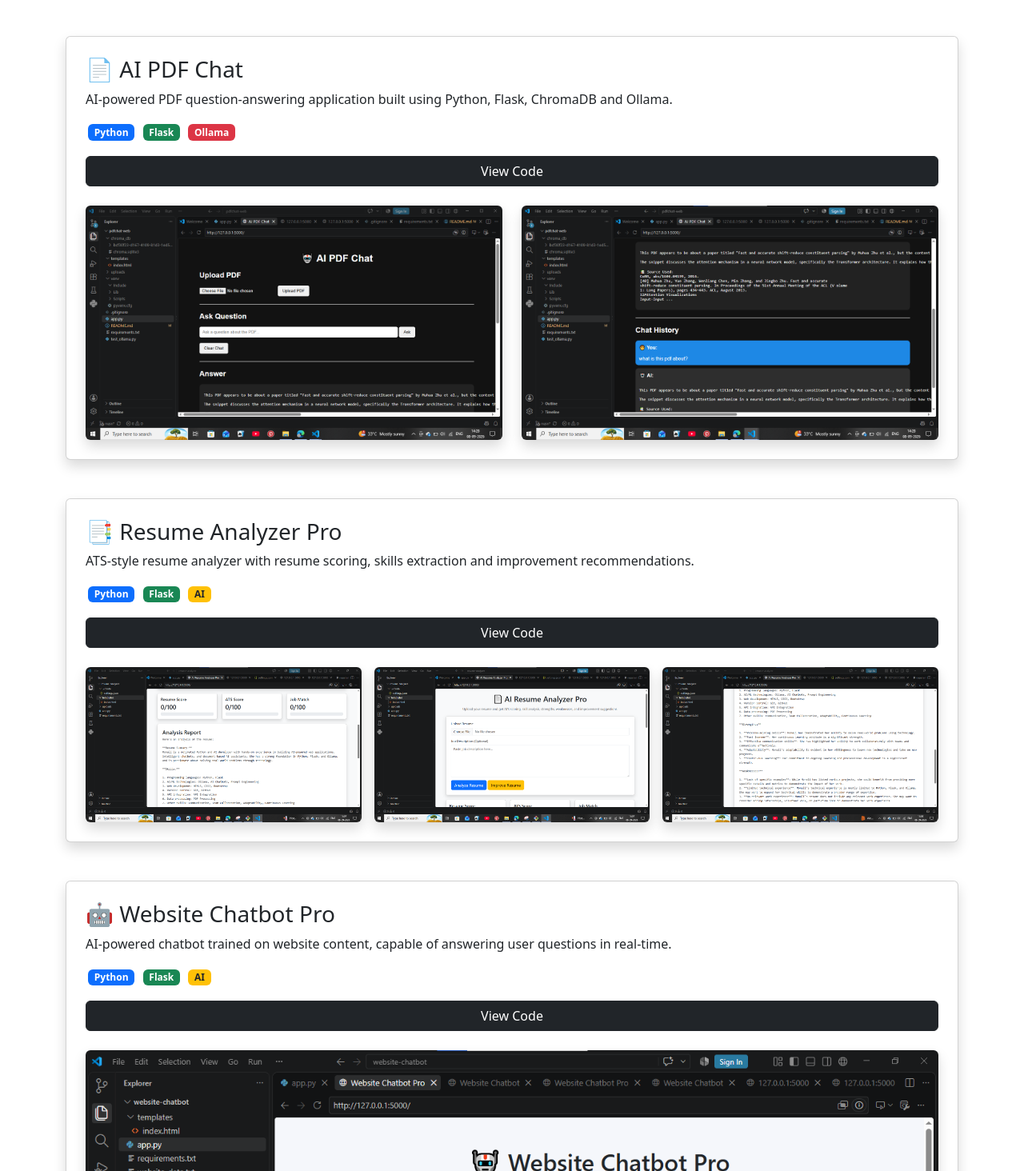
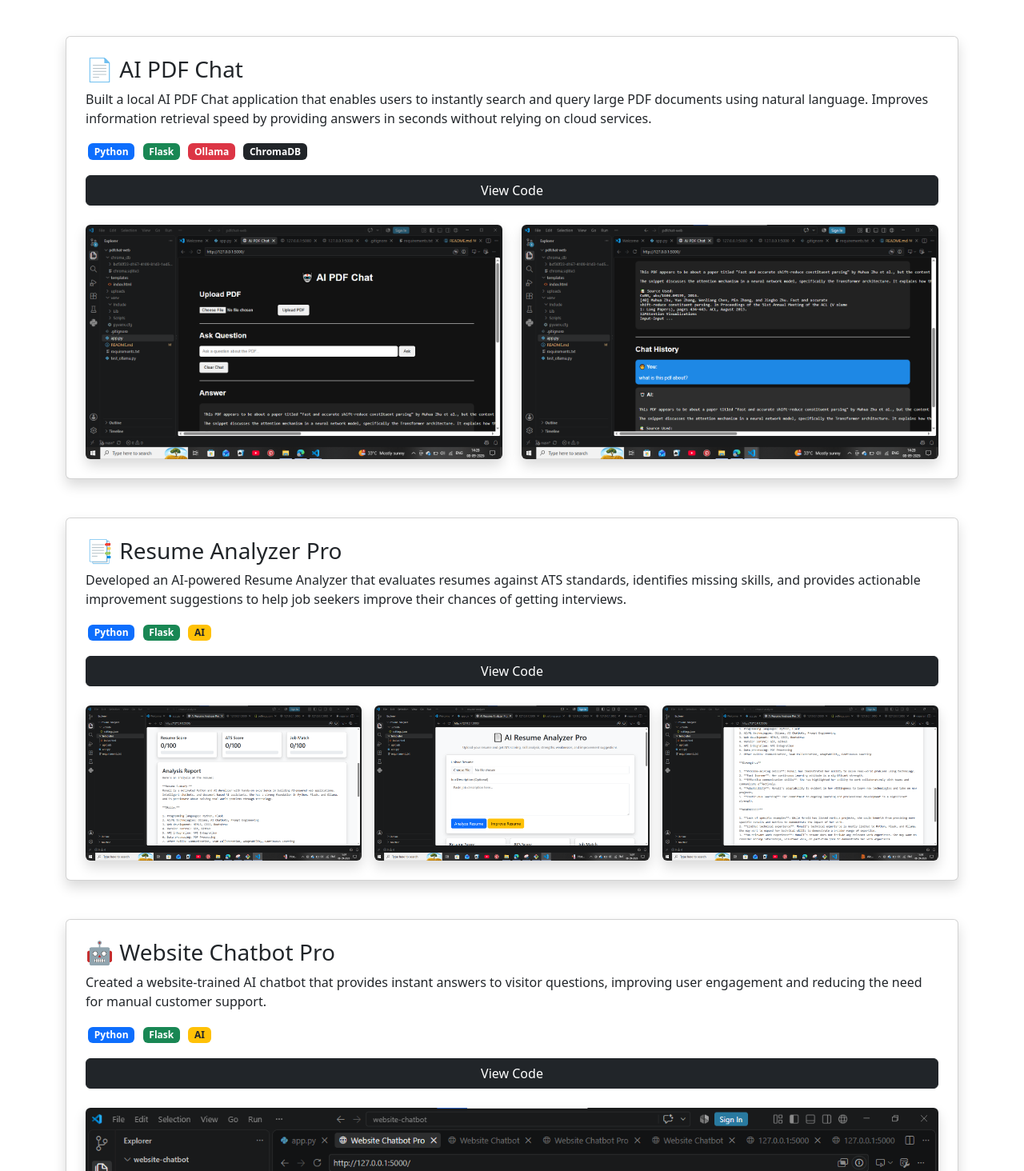
Before and after one commit to minnie703/portfolio-website, a plain HTML site: page index.html in a window 1280 px wide. Shown: the part 633-2097 px from the top of the page at 80% size. Drawn offline with nearby package versions, Linux system fonts and the light colour scheme.

Commit message:
Improved project descriptions

```diff
--- a/index.html
+++ b/index.html
@@ -96,14 +96,17 @@
         <h3>📄 AI PDF Chat</h3>
 
         <p>
-            AI-powered PDF question-answering application built using
-            Python, Flask, ChromaDB and Ollama.
+            Built a local AI PDF Chat application that enables users to instantly
+            search and query large PDF documents using natural language.
+            Improves information retrieval speed by providing answers in seconds
+            without relying on cloud services.
         </p>
 
         <div class="mb-3">
             <span class="badge bg-primary">Python</span>
             <span class="badge bg-success">Flask</span>
             <span class="badge bg-danger">Ollama</span>
+            <span class="badge bg-dark">ChromaDB</span>
         </div>
 
         <a href="https://github.com/minnie703"
@@ -139,8 +142,10 @@
         <h3>📑 Resume Analyzer Pro</h3>
 
         <p>
-            ATS-style resume analyzer with resume scoring,
-            skills extraction and improvement recommendations.
+            Developed an AI-powered Resume Analyzer that evaluates resumes
+            against ATS standards, identifies missing skills, and provides
+            actionable improvement suggestions to help job seekers improve
+            their chances of getting interviews.
         </p>
 
         <div class="mb-3">
@@ -189,8 +194,9 @@
         <h3>🤖 Website Chatbot Pro</h3>
 
         <p>
-            AI-powered chatbot trained on website content,
-            capable of answering user questions in real-time.
+            Created a website-trained AI chatbot that provides instant answers
+            to visitor questions, improving user engagement and reducing the
+            need for manual customer support.
         </p>
 
         <div class="mb-3">
```
